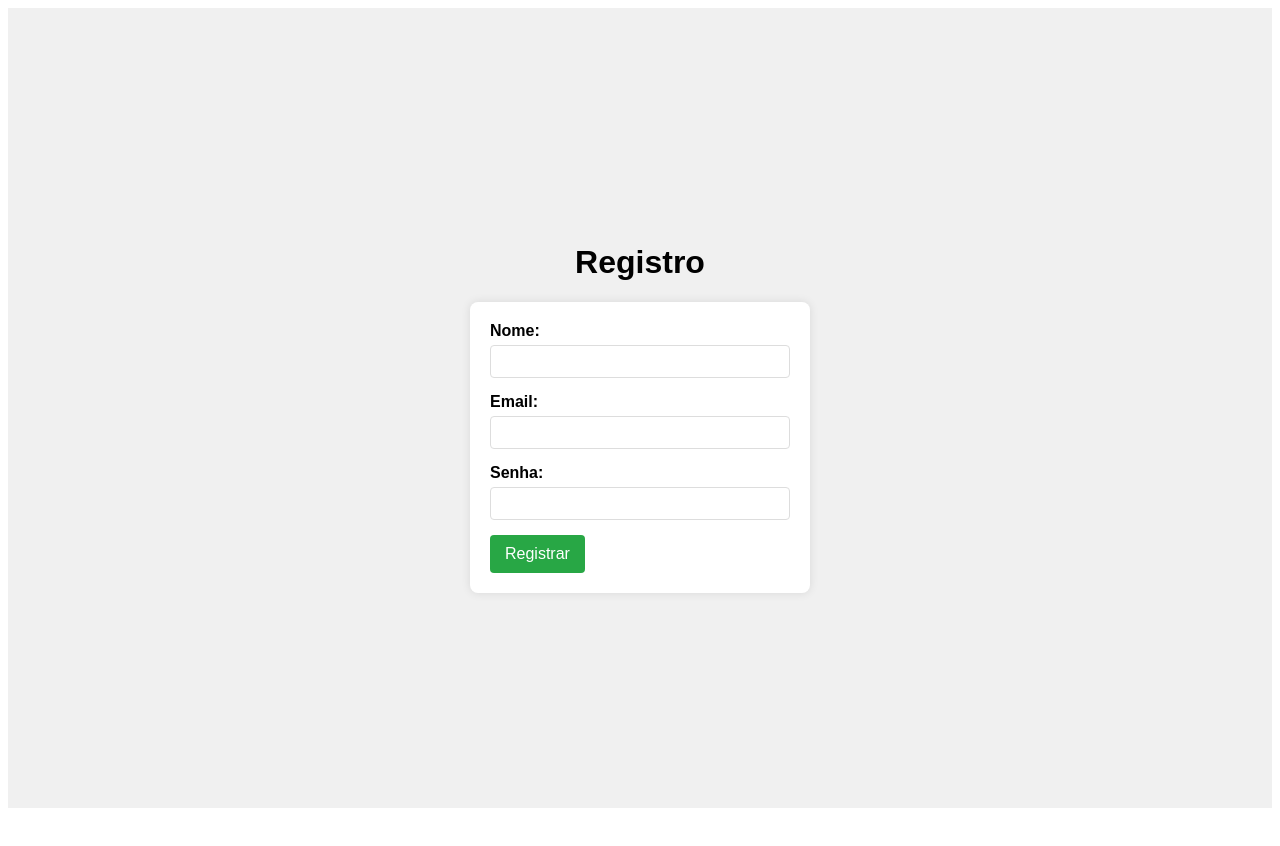
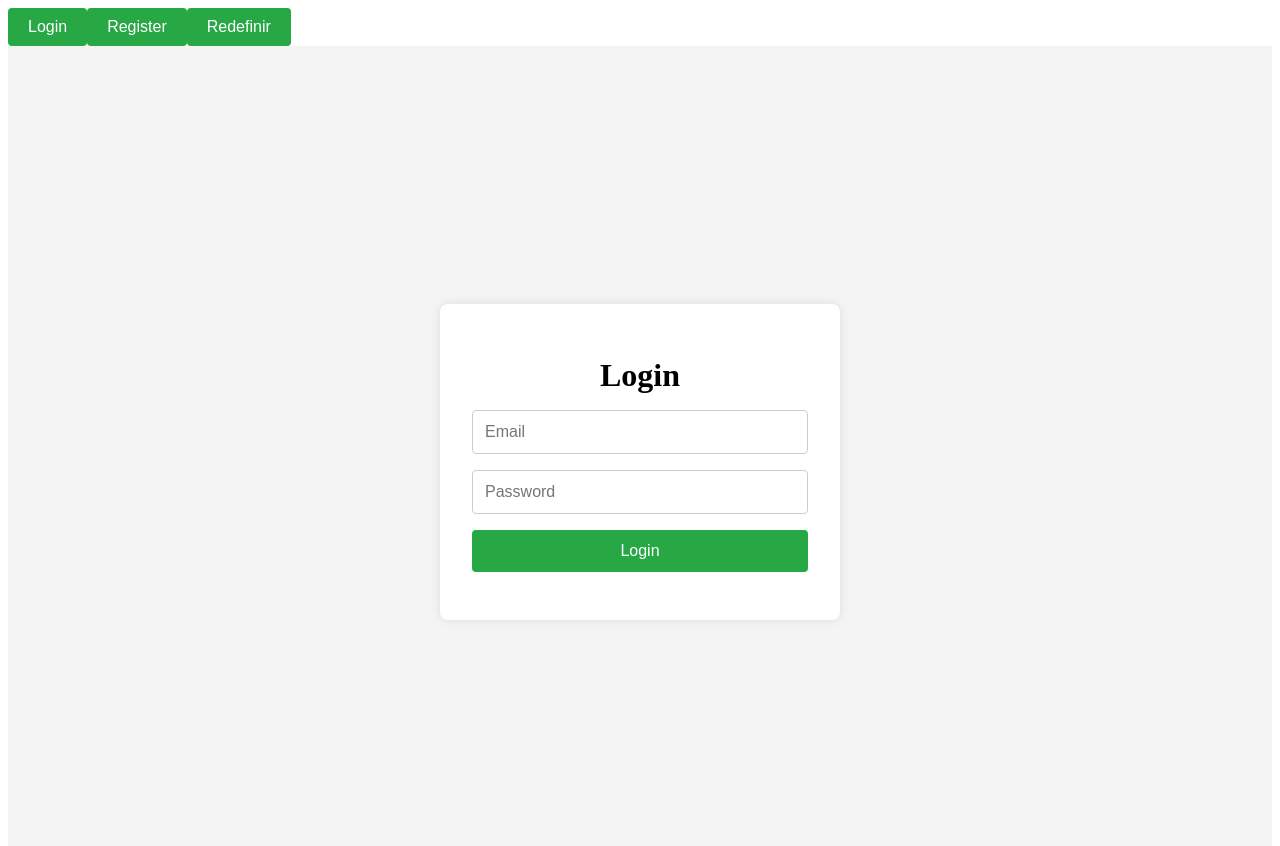
Before and after one commit to Rynnila/OpenDroidProject, a React (Vite) app in the folder frontend/OpenDroid/: page / in a window 1280 px wide. Shown: the top 846 px of the page. Before the commit the page ends 816 px from the top, so only its background shows below. Built offline with nearby package versions, Linux system fonts and the light colour scheme.

Commit message:
Criados botões de link para cada página

```diff
--- a/frontend/OpenDroid/package.json
+++ b/frontend/OpenDroid/package.json
@@ -10,6 +10,7 @@
     "preview": "vite preview"
   },
   "dependencies": {
+    "axios": "^1.7.7",
     "react": "^18.3.1",
     "react-dom": "^18.3.1",
     "styled-components": "^6.1.13"
--- a/frontend/OpenDroid/src/components/Button/index.jsx
+++ b/frontend/OpenDroid/src/components/Button/index.jsx
@@ -1,12 +1,19 @@
 import React from 'react';
 import StyledButton from './styles.js';
 
-function GenericButton({ name, bgColor, textColor, hoverColor }) {
-  return (
-    <StyledButton bgColor={bgColor} textColor={textColor} hoverColor={hoverColor}>
-      {name || 'Button'}
-    </StyledButton>
-  );
+
+function GenericButton({ name, bgColor, textColor, hoverColor, onClick }) {
+  return (
+    <StyledButton
+      bgColor={bgColor}
+      textColor={textColor}
+      hoverColor={hoverColor}
+      onClick={onClick}
+    >
+     {name || 'Button'}
+    </StyledButton>
+  );
 }
 
+
 export default GenericButton;
--- a/frontend/OpenDroid/src/main.jsx
+++ b/frontend/OpenDroid/src/main.jsx
@@ -9,33 +9,37 @@ import GenericButton from './components/Button';
 import GenericInput from './components/Input';
 
 function App() {
-  const [inputValue, setInputValue] = useState('');
+  const [container, setContainer] = useState('Login');
 
-  const handleChange = (event) => {
-    setInputValue(event.target.value);
+  const handleContainerChange = (container) => {
+    console.log('Container:', container);
+    setContainer(container);
   };
 
   return (
     <div>
-      {/* <NavBar />
-
       <GenericButton
         name="Login"
+        onClick={() => handleContainerChange('Login')}
+      />
+      <GenericButton
+        name="Register"
+        onClick={() => handleContainerChange('Register')}
+      />
+      <GenericButton
+        name="Redefinir"
+        onClick={() => handleContainerChange('Redefinir')}
       />
 
-      <GenericInput
-        value={inputValue}
-        onChange={handleChange}
-        placeholder="Enter text"
-      /> */}
-
-      {/* Aqui você vai chamar o container Register */}
-      <Register />
+      {container === 'Login' && <Login />}
+      {container === 'Register' && <Register />}
+      {container === 'Redefinir' && <Redefinir />}
     </div>
   );
 }
 
-createRoot(document.getElementById('root')).render(
+const root = createRoot(document.getElementById('root'));
+root.render(
   <StrictMode>
     <App />
   </StrictMode>,
```
Also changed, not shown: frontend/OpenDroid/src/containers/Register/index.jsx (line endings or trailing spaces), 1 other file (tests, documents, lock files or other folders).
